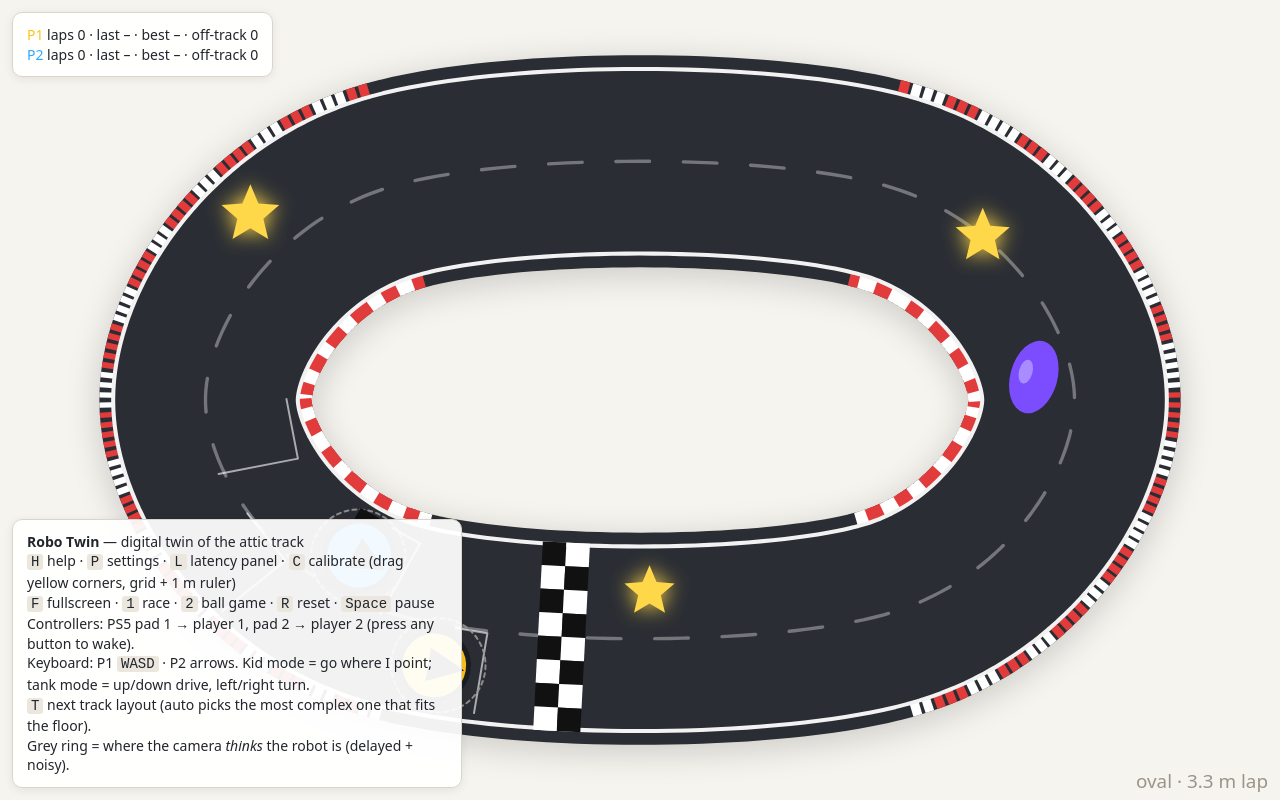
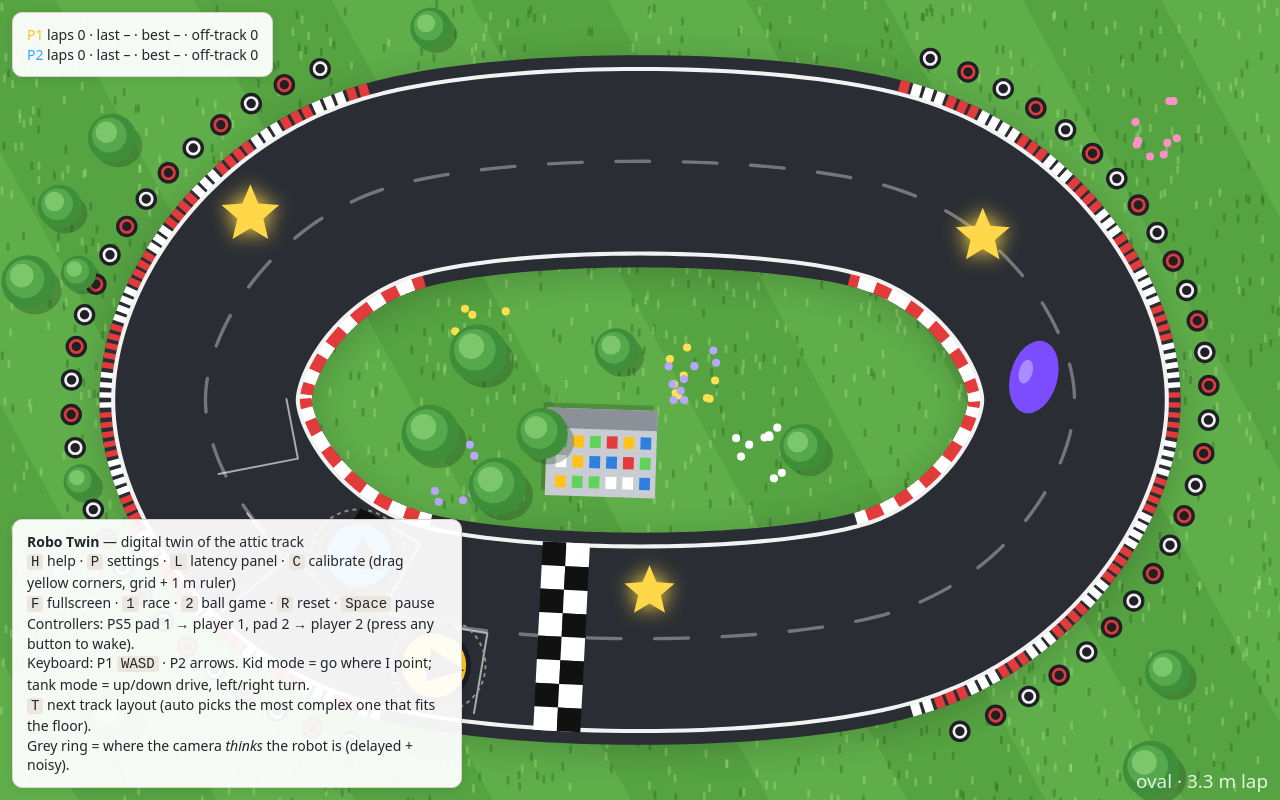
Before and after one commit to crismiranda89/robo-twin, a plain HTML site: page index.html in a window 1280 px wide. Drawn offline with Linux system fonts and the light colour scheme; animation ran at ten frames a second.

Commit message:
Grass, trees, bushes, flowers, grandstand and tyre walls around the track
Co-Authored-By: Claude Opus 5.5 <noreply@anthropic.com>

```diff
--- a/index.html
+++ b/index.html
@@ -70,7 +70,7 @@ try { Object.assign(S, JSON.parse(localStorage.getItem('robotwin2') || '{}')); }
 function save() { try { localStorage.setItem('robotwin2', JSON.stringify(S)); } catch (e) {} }
 
 // ---------- canvas, scale ----------
-const cv = document.getElementById('view'), ctx = cv.getContext('2d');
+const cv = document.getElementById('view'); let ctx = cv.getContext('2d');
 let CW, CH, PPM, AW, AH; // canvas px, pixels per metre, arena metres
 function resize() {
   CW = cv.width = innerWidth || 1280; CH = cv.height = innerHeight || 720;
@@ -318,6 +318,16 @@ const Race = {
     }
   },
   draw() {
+    // grass, scenery and the track never move: paint them once into an offscreen canvas
+    if (!this.bg || this.bg.width !== CW || this.bg.height !== CH || this.bgFor !== this.t) {
+      this.bg = document.createElement('canvas'); this.bg.width = CW; this.bg.height = CH; this.bgFor = this.t;
+      const main = ctx; ctx = this.bg.getContext('2d');
+      try { scenery(this.t, this.s0); this.drawTrack(); } finally { ctx = main; }
+    }
+    ctx.drawImage(this.bg, 0, 0);
+    this.drawLive();
+  },
+  drawTrack() {
     const t = this.t, N = t.pts.length, TW = W2S(t.tw);
     ctx.lineCap = 'round'; ctx.lineJoin = 'round';
     const path = () => { ctx.beginPath(); t.pts.forEach((q, i) => ctx[i?'lineTo':'moveTo'](W2S(q.x), W2S(q.y))); ctx.closePath(); };
@@ -345,6 +355,9 @@ const Race = {
       ctx.moveTo(W2S(0.07), W2S(-0.06)); ctx.lineTo(W2S(0.07), W2S(0.06)); ctx.moveTo(W2S(0.07), W2S(-0.06)); ctx.lineTo(W2S(-0.02), W2S(-0.06)); ctx.stroke();
       ctx.restore();
     }
+  },
+  drawLive() {
+    const t = this.t;
     // power-ups
     for (const s of this.stars) if (s.on) { const p = this.item(s), pulse = 1 + 0.08*Math.sin(now*6 + s.s);
       ctx.save(); ctx.shadowColor = '#ffd84a'; ctx.shadowBlur = W2S(0.03); star(W2S(p.x), W2S(p.y), W2S(0.042)*pulse, '#ffd84a'); ctx.restore(); }
@@ -352,7 +365,7 @@ const Race = {
       ctx.fillStyle = '#7b4dff'; ctx.beginPath(); ctx.ellipse(W2S(p.x), W2S(p.y), W2S(0.055), W2S(0.035), p.a + 0.5, 0, 7); ctx.fill();
       ctx.fillStyle = '#a98cff'; ctx.beginPath(); ctx.ellipse(W2S(p.x - 0.012), W2S(p.y - 0.008), W2S(0.018), W2S(0.01), p.a + 0.5, 0, 7); ctx.fill(); }
     // track name, small, in the corner
-    ctx.fillStyle = '#9a958a'; ctx.font = `${Math.max(12, W2S(0.028))}px system-ui`; ctx.textAlign = 'right';
+    ctx.fillStyle = 'rgba(255,255,255,.85)'; ctx.font = `${Math.max(12, W2S(0.028))}px system-ui`; ctx.textAlign = 'right';
     ctx.fillText(`${t.name} · ${t.per.toFixed(1)} m lap`, CW - 12, CH - 12);
   },
   hud() {
@@ -392,6 +405,70 @@ const BallGame = {
   },
   hud() { return `<span style="color:${COLORS[0]}">P1</span> ${this.score[0]} : ${this.score[1]} <span style="color:${COLORS[1]}">P2</span> — P1 scores right, P2 scores left`; },
 };
+
+// ---------- scenery around the track (grass, trees, bushes, flowers, grandstand, tyre walls) ----------
+function rng(seed) { return () => { seed |= 0; seed = seed + 0x6D2B79F5 | 0; let t = Math.imul(seed ^ seed >>> 15, 1 | seed); t = t + Math.imul(t ^ t >>> 7, 61 | t) ^ t; return ((t ^ t >>> 14) >>> 0) / 4294967296; }; }
+function scenery(t, s0) {
+  const R = rng(1234 + Math.round(t.per * 100)), clear = (x, y, r) => x > r && y > r && x < AW - r && y < AH - r && t.nearest({ x, y }).d > t.tw/2 + 0.03 + r;
+  // mown grass: diagonal stripes in two greens
+  ctx.fillStyle = '#5fae4a'; ctx.fillRect(0, 0, CW, CH);
+  ctx.save(); ctx.rotate(-0.5); ctx.fillStyle = '#56a342';
+  const band = W2S(0.18); for (let x = -CH; x < CW + CH; x += 2*band) ctx.fillRect(x, -CH, band, CW + 3*CH); ctx.restore();
+  // grass texture: tiny darker and lighter blades
+  for (let i = 0, n = Math.round(AW * AH * 900); i < n; i++) {
+    const x = R() * CW, y = R() * CH; ctx.fillStyle = R() < 0.5 ? 'rgba(40,90,30,.35)' : 'rgba(180,230,140,.35)';
+    ctx.fillRect(x, y, Math.max(1, W2S(0.004)), Math.max(2, W2S(0.012)));
+  }
+  // flower patches
+  for (let i = 0, n = Math.round(AW * AH * 6); i < n; i++) {
+    const cx = R() * AW, cy = R() * AH; if (!clear(cx, cy, 0.05)) continue;
+    const col = ['#ffffff', '#ffe14d', '#ff8fc7', '#b9a6ff'][Math.floor(R() * 4)];
+    for (let k = 0; k < 9; k++) { const x = cx + (R() - 0.5) * 0.09, y = cy + (R() - 0.5) * 0.09;
+      ctx.fillStyle = col; ctx.beginPath(); ctx.arc(W2S(x), W2S(y), Math.max(1.5, W2S(0.006)), 0, 7); ctx.fill(); }
+  }
+  // grandstand beside the start straight, on whichever side has room
+  const q = t.at(s0 + 0.05), nx = -Math.sin(q.a), ny = Math.cos(q.a), len = Math.min(0.7, t.per * 0.05), dep = 0.13;
+  for (const side of [-1, 1]) {
+    const d = t.tw/2 + 0.07 + dep/2, cx = q.x + nx*d*side, cy = q.y + ny*d*side;
+    const ok = [-1, 1].every(e => [-1, 1].every(f => clear(cx + Math.cos(q.a)*e*len/2 + nx*f*dep/2, cy + Math.sin(q.a)*e*len/2 + ny*f*dep/2, 0)));
+    if (!ok) continue;
+    ctx.save(); ctx.translate(W2S(cx), W2S(cy)); ctx.rotate(q.a + (side < 0 ? Math.PI : 0));
+    ctx.fillStyle = 'rgba(0,0,0,.18)'; ctx.fillRect(W2S(-len/2) + 4, W2S(-dep/2) + 5, W2S(len), W2S(dep));
+    ctx.fillStyle = '#c9ccd2'; ctx.fillRect(W2S(-len/2), W2S(-dep/2), W2S(len), W2S(dep));
+    const seats = ['#e23b3b', '#2f7fe0', '#ffc21a', '#ffffff', '#5fd35c'];
+    for (let r = 0; r < 3; r++) for (let c = 0; c < Math.floor(len / 0.025); c++) {
+      ctx.fillStyle = seats[Math.floor(R() * seats.length)];
+      ctx.fillRect(W2S(-len/2 + 0.008 + c*0.025), W2S(-dep/2 + 0.012 + r*0.03), W2S(0.016), W2S(0.018));
+    }
+    ctx.fillStyle = '#8b9099'; ctx.fillRect(W2S(-len/2), W2S(dep/2 - 0.03), W2S(len), W2S(0.03));
+    ctx.restore(); break;
+  }
+  // tyre walls on the outside of tight bends
+  for (let i = 0; i < t.pts.length; i += 3) {
+    const p = t.pts[i]; if (Math.abs(p.c) < 1 / 0.45) continue;
+    const out = p.c > 0 ? -1 : 1, d = t.tw/2 + 0.06, x = p.x - Math.sin(p.a)*d*out, y = p.y + Math.cos(p.a)*d*out;
+    if (!clear(x, y, 0.012)) continue;
+    ctx.fillStyle = '#1f2126'; ctx.beginPath(); ctx.arc(W2S(x), W2S(y), W2S(0.016), 0, 7); ctx.fill();
+    ctx.strokeStyle = i % 6 ? '#e23b3b' : '#f2f2f2'; ctx.lineWidth = Math.max(1, W2S(0.004)); ctx.beginPath(); ctx.arc(W2S(x), W2S(y), W2S(0.009), 0, 7); ctx.stroke();
+  }
+  // bushes and trees (seen from above: shadow, then layered round crowns)
+  const things = [];
+  for (let i = 0, n = Math.round(AW * AH * 40); i < n; i++) {
+    const tree = R() < 0.45, r = tree ? 0.06 + R() * 0.07 : 0.025 + R() * 0.025, x = R() * AW, y = R() * AH;
+    if (!clear(x, y, r) || things.some(o => Math.hypot(o.x - x, o.y - y) < o.r + r)) continue;
+    things.push({ x, y, r, tree });
+  }
+  for (const o of things) {
+    const X = W2S(o.x), Y = W2S(o.y), Rr = W2S(o.r);
+    ctx.fillStyle = 'rgba(20,50,20,.28)'; ctx.beginPath(); ctx.ellipse(X + Rr*0.25, Y + Rr*0.3, Rr, Rr*0.9, 0, 0, 7); ctx.fill();
+    const base = o.tree ? ['#2f7a34', '#3d9440', '#5cb85a'] : ['#3f8f3a', '#56a84c', '#7cc66b'];
+    for (let k = 0; k < 3; k++) {
+      ctx.fillStyle = base[k]; const rr = Rr * (1 - k*0.28), off = -Rr * 0.12 * k;
+      ctx.beginPath(); ctx.arc(X + off, Y + off, rr, 0, 7); ctx.fill();
+    }
+    if (o.tree) for (let k = 0; k < 5; k++) { ctx.fillStyle = 'rgba(255,255,255,.12)'; ctx.beginPath(); ctx.arc(X - Rr*0.3 + (R()-0.5)*Rr*0.5, Y - Rr*0.3 + (R()-0.5)*Rr*0.5, Rr*0.15, 0, 7); ctx.fill(); }
+  }
+}
 const GAMES = { race: Race, ball: BallGame };
 function star(x, y, r, c) {
   ctx.fillStyle = c; ctx.beginPath();
```
